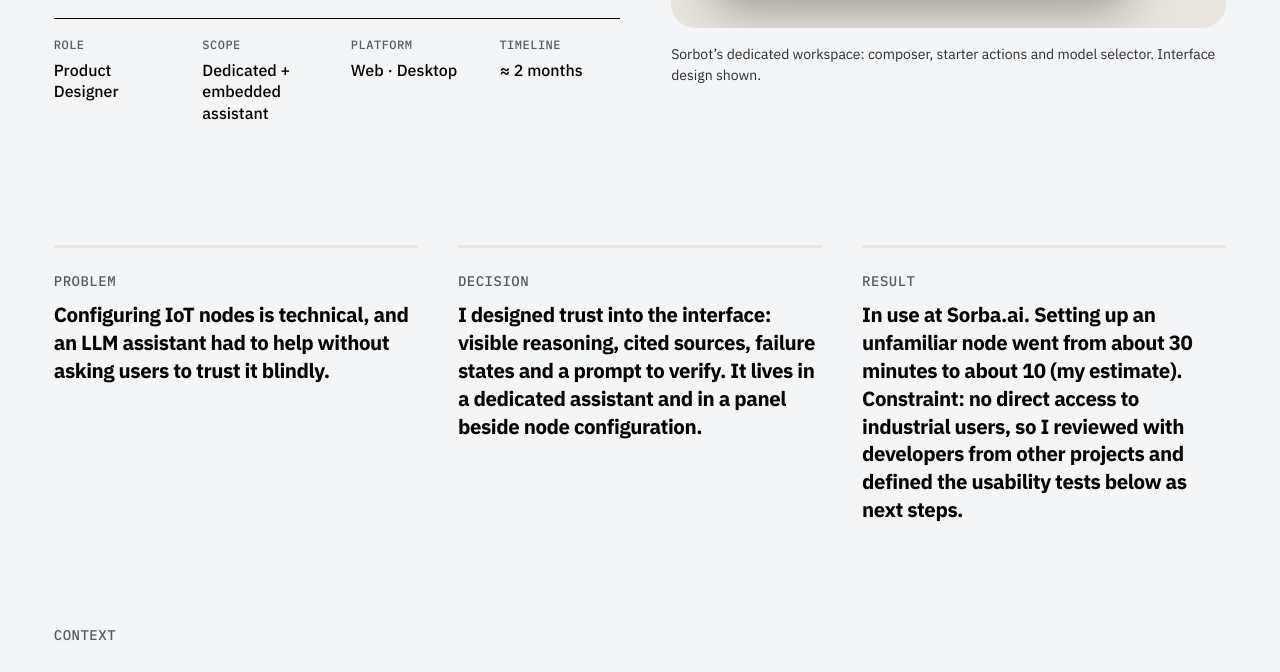
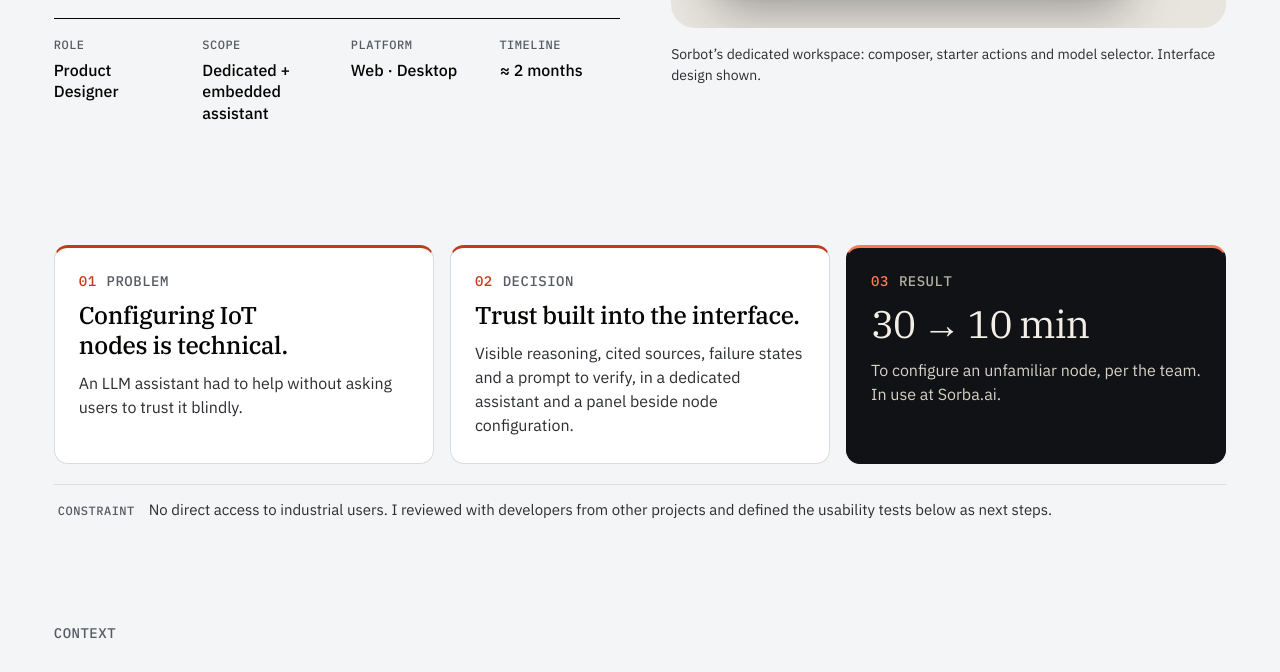
Before and after one commit to EKKO94/portfolio, a website: page sorbot.html in a window 1280 px wide. Shown: the part 583-1255 px from the top of the page. Drawn offline with Linux system fonts and the light colour scheme.

Commit message:
Case studies: Problem/Decision/Result as numbered cards with a dark result card and a separate constraint line
Co-Authored-By: Claude Sonnet 5.5 <noreply@anthropic.com>

```diff
--- a/assets/css/v2.css
+++ b/assets/css/v2.css
@@ -301,3 +301,19 @@ em.it { font-style: normal; font-weight: inherit; color: var(--accent); }
   .roll__p .roll__c { display: inline; transform: none !important; transition: none; }
   .roll__pause { display: none; }
 }
+
+/* ---- Case at a glance: three numbered cards and one constraint line ---- */
+.case .glance { gap: 16px; }
+.case .glance__item { gap: 10px; padding: 24px 24px 26px; border: 1px solid var(--line); border-top: 3px solid var(--accent); border-radius: 14px; background: #fff; }
+.case .glance__label { display: flex; align-items: baseline; gap: 10px; }
+.glance__n { color: var(--accent); }
+.case .glance__text { font-family: var(--serif); font-weight: 500; font-size: clamp(1.3rem, 1.9vw, 1.65rem); line-height: 1.22; letter-spacing: -0.015em; text-wrap: balance; }
+.case .glance__more { font-size: 1rem; line-height: 1.5; color: var(--ink-2); }
+.case .glance__item--result { background: var(--night); border-color: var(--night); border-top-color: var(--accent-night, #ff7a59); }
+.case .glance__item--result .glance__label { color: var(--night-muted); }
+.case .glance__item--result .glance__n { color: #ff7a59; }
+.case .glance__item--result .glance__text { color: var(--night-ink); font-size: clamp(1.9rem, 3vw, 2.6rem); font-weight: 400; letter-spacing: -0.03em; }
+.case .glance__item--result .glance__more { color: var(--night-ink-2); }
+.glance__constraint { grid-column: 1 / -1; display: flex; flex-wrap: wrap; align-items: baseline; gap: 6px 14px; margin: 4px 0 0; padding: 14px 4px 0; border-top: 1px solid var(--line); font-size: 0.9375rem; line-height: 1.5; color: var(--ink-2); }
+.glance__constraint span { font-family: var(--mono); font-size: 0.75rem; letter-spacing: 0.5px; text-transform: uppercase; color: var(--muted); }
+@media (max-width: 860px) { .case .glance__item { padding: 20px; } }
--- a/sorbot.html
+++ b/sorbot.html
@@ -131,17 +131,21 @@
 
         <section class="glance" aria-label="At a glance">
           <div class="glance__item">
-            <p class="glance__label">Problem</p>
-            <p class="glance__text">Configuring IoT nodes is technical, and an LLM assistant had to help without asking users to trust it blindly.</p>
+            <p class="glance__label"><span class="glance__n">01</span>Problem</p>
+            <p class="glance__text">Configuring IoT nodes is technical.</p>
+            <p class="glance__more">An LLM assistant had to help without asking users to trust it blindly.</p>
           </div>
           <div class="glance__item">
-            <p class="glance__label">Decision</p>
-            <p class="glance__text">I designed trust into the interface: visible reasoning, cited sources, failure states and a prompt to verify. It lives in a dedicated assistant and in a panel beside node configuration.</p>
+            <p class="glance__label"><span class="glance__n">02</span>Decision</p>
+            <p class="glance__text">Trust built into the interface.</p>
+            <p class="glance__more">Visible reasoning, cited sources, failure states and a prompt to verify, in a dedicated assistant and a panel beside node configuration.</p>
           </div>
-          <div class="glance__item">
-            <p class="glance__label">Result</p>
-            <p class="glance__text">In use at Sorba.ai. Setting up an unfamiliar node went from about 30 minutes to about 10 (my estimate). Constraint: no direct access to industrial users, so I reviewed with developers from other projects and defined the usability tests below as next steps.</p>
+          <div class="glance__item glance__item--result">
+            <p class="glance__label"><span class="glance__n">03</span>Result</p>
+            <p class="glance__text">30 → 10 min</p>
+            <p class="glance__more">To configure an unfamiliar node, per the team. In use at Sorba.ai.</p>
           </div>
+          <p class="glance__constraint"><span>Constraint</span>No direct access to industrial users. I reviewed with developers from other projects and defined the usability tests below as next steps.</p>
         </section>
       </div>
 
```
Also changed, not shown: trainer.html (+11 -7 lines), vision.html (+11 -7 lines).
